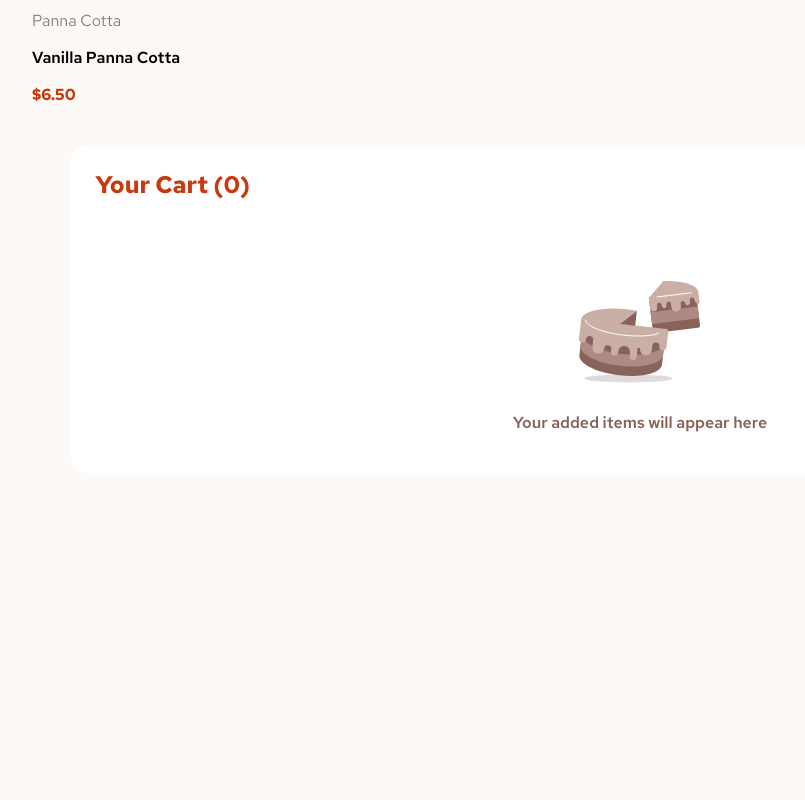
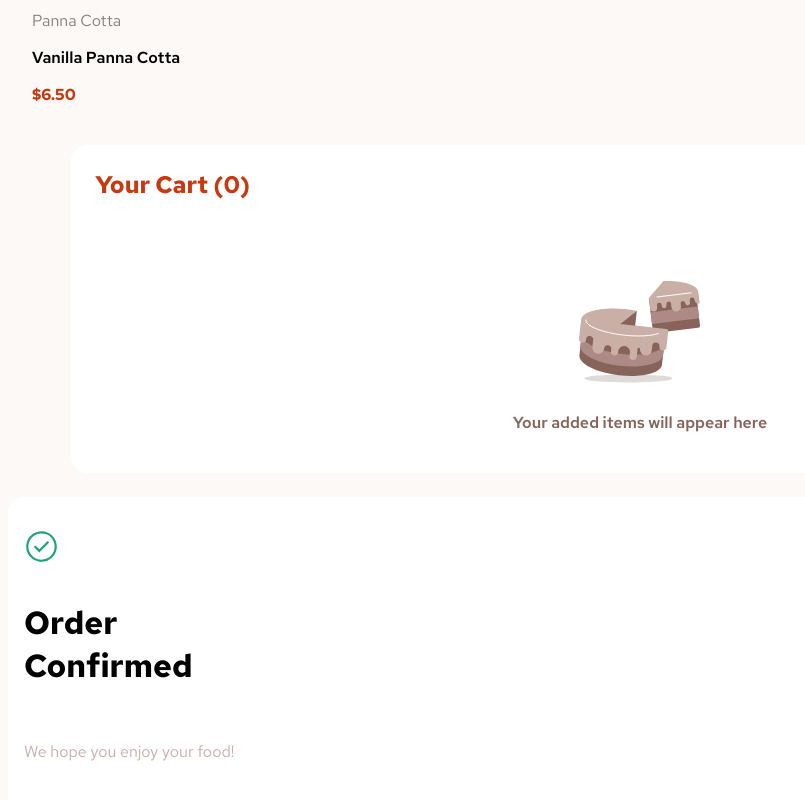
Before and after one commit to Daniel-san8/Ecommerce, a React (Vite) app: page / in a window 1280 px wide. Shown: the part 5985-6785 px from the top of the page, without its empty margins (0-805 px from the left). Before the commit the page ends 6482 px from the top, so only its background shows below. Built offline with nearby package versions, Linux system fonts and the light colour scheme.

Commit message:
começando estilo do modal

```diff
--- a/src/App.jsx
+++ b/src/App.jsx
@@ -1,8 +1,7 @@
 import React from "react";
 import "./styles/geral.css";
-import { GlobalContext, GlobalStorage } from "./GlobalContext";
+import { GlobalStorage } from "./GlobalContext";
 import Produtos from "./components/Produtos/Produtos";
-import Carrinho from "./components/Carrinho/Carrinho";
 import ModalConfirmed from "./components/ModalConfirmed/ModalConfirmed";
 
 function App() {
@@ -10,8 +9,7 @@ function App() {
     <GlobalStorage>
       <h1 className="titulo">Desserts</h1>
       <Produtos />
-      {/* <Carrinho /> */}
-      {/* <ModalConfirmed /> */}
+      <ModalConfirmed />
     </GlobalStorage>
   );
 }
```
